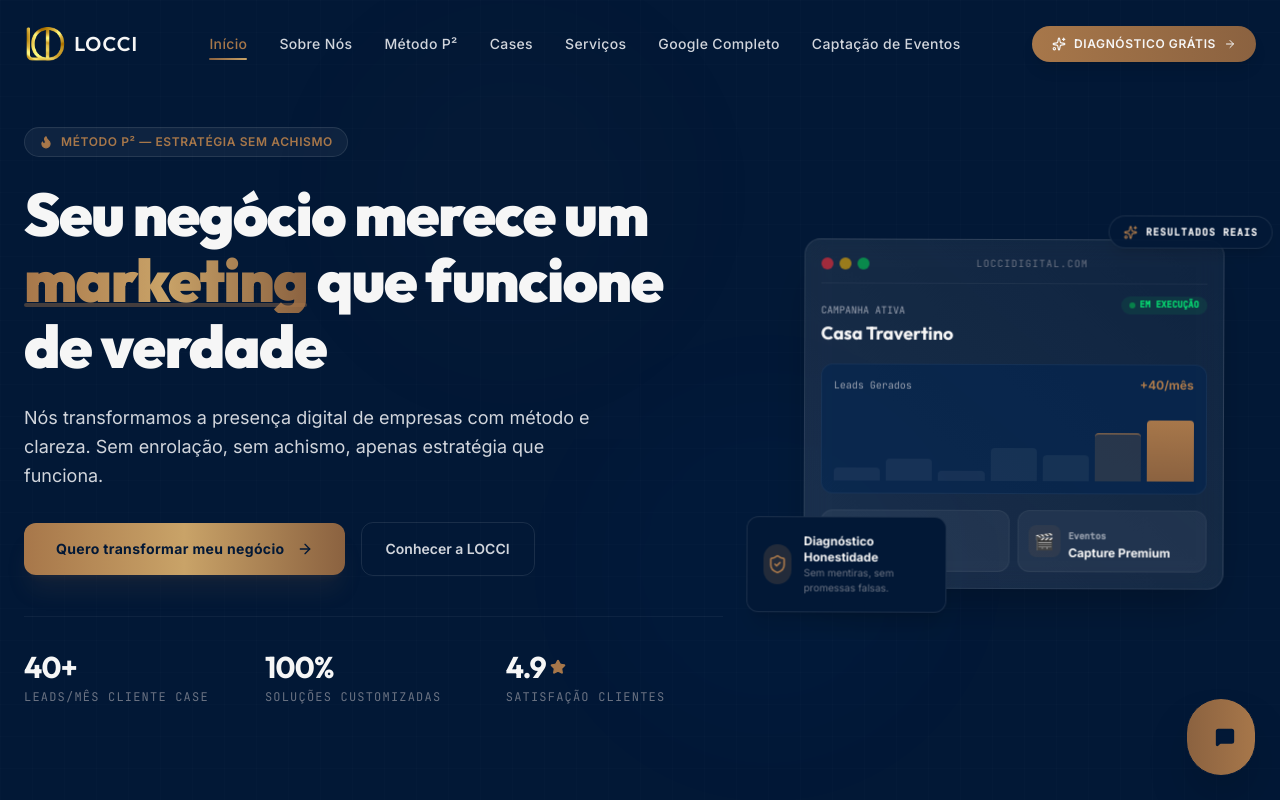
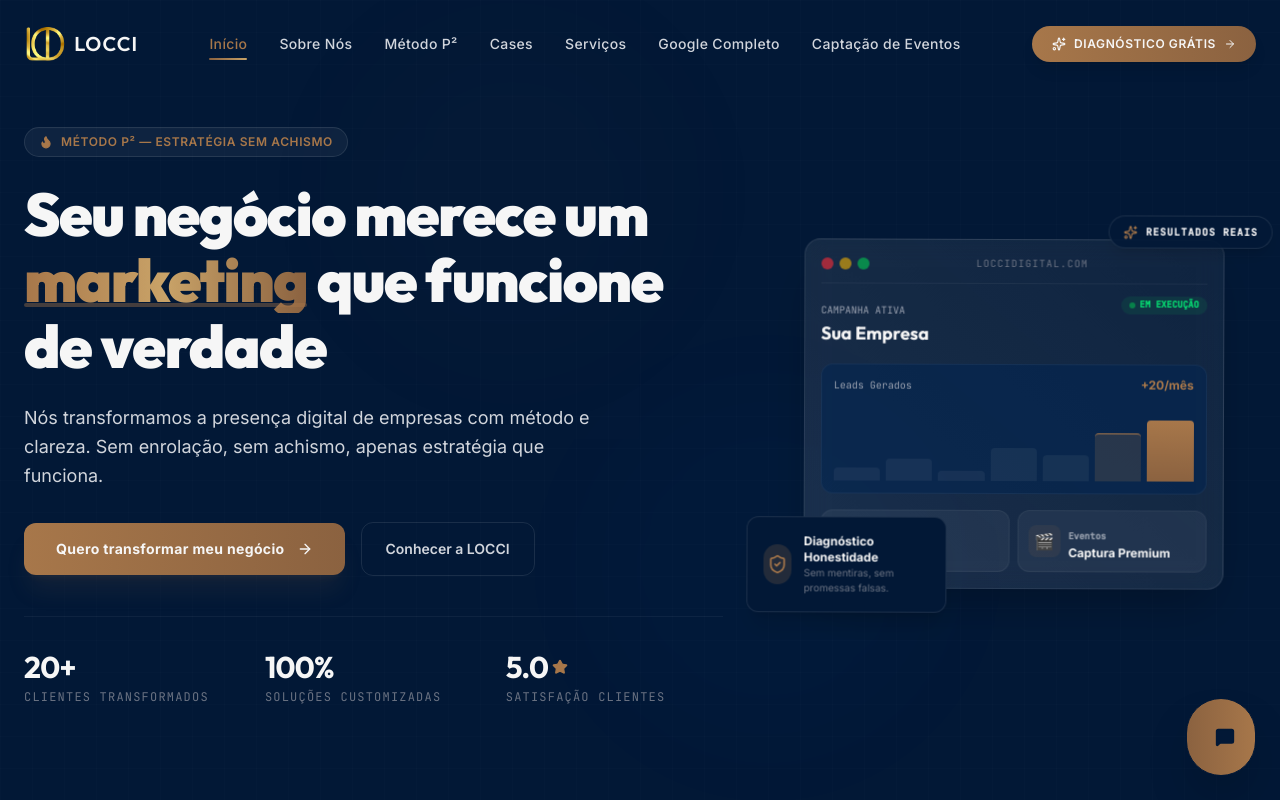
Before and after one commit to loccidigital/Site-LOCCI, a React (Vite) app: page / in a window 1280 px wide. Shown: the top 800 px of the page. Built offline with nearby package versions, Linux system fonts and the light colour scheme.

Commit message:
Update Hero.tsx

```diff
--- a/src/components/Hero.tsx
+++ b/src/components/Hero.tsx
@@ -17,7 +17,7 @@ export default function Hero({ onCtaClick }: HeroProps) {
 
       <div className="max-w-7xl mx-auto w-full grid grid-cols-1 lg:grid-cols-12 gap-12 items-center relative z-10">
 
-        {/* Left Side: Text and Strategic Framing */}
+        {/* Left Side */}
         <div className="lg:col-span-7 flex flex-col gap-6" id="hero-left-content">
 
           {/* Badge */}
@@ -52,7 +52,7 @@ export default function Hero({ onCtaClick }: HeroProps) {
           <div className="flex flex-col sm:flex-row items-stretch sm:items-center gap-4 mt-2" id="hero-actions">
             <button
               onClick={onCtaClick}
-              className="group px-8 py-4 rounded-xl text-sm font-bold tracking-wide text-navy-950 bg-gradient-to-r from-gold-500 via-gold-200 to-gold-600 hover:opacity-95 transition-all shadow-xl shadow-gold-500/10 flex items-center justify-center gap-3 cursor-pointer"
+              className="group px-8 py-4 rounded-xl text-sm font-bold tracking-wide text-white bg-gradient-to-r from-gold-500 to-gold-600 hover:opacity-95 transition-all shadow-xl shadow-gold-500/10 flex items-center justify-center gap-3 cursor-pointer"
               id="hero-cta-main"
             >
               Quero transformar meu negócio
@@ -71,8 +71,8 @@ export default function Hero({ onCtaClick }: HeroProps) {
           {/* Micro Trust Stats */}
           <div className="grid grid-cols-3 gap-6 pt-8 mt-4 border-t border-white/5" id="hero-trust">
             <div>
-              <div className="text-2xl sm:text-3xl font-display font-bold text-white tracking-tight">40+</div>
-              <p className="text-xs text-gray-500 font-mono tracking-widest uppercase mt-1">Leads/mês Cliente Case</p>
+              <div className="text-2xl sm:text-3xl font-display font-bold text-white tracking-tight">20+</div>
+              <p className="text-xs text-gray-500 font-mono tracking-widest uppercase mt-1">Clientes Transformados</p>
             </div>
             <div>
               <div className="text-2xl sm:text-3xl font-display font-bold text-white tracking-tight">100%</div>
@@ -80,7 +80,7 @@ export default function Hero({ onCtaClick }: HeroProps) {
             </div>
             <div>
               <div className="flex items-center gap-1 text-2xl sm:text-3xl font-display font-bold text-white tracking-tight">
-                4.9<Star className="w-4 h-4 text-gold-500 fill-gold-500 inline" />
+                5.0<Star className="w-4 h-4 text-gold-500 fill-gold-500 inline" />
               </div>
               <p className="text-xs text-gray-500 font-mono tracking-widest uppercase mt-1">Satisfação Clientes</p>
             </div>
@@ -88,7 +88,7 @@ export default function Hero({ onCtaClick }: HeroProps) {
 
         </div>
 
-        {/* Right Side: High fidelity interactive CSS design mockup */}
+        {/* Right Side: Dashboard Mockup */}
         <div className="lg:col-span-5 relative mt-8 lg:mt-0 animate-float" id="hero-right-mockup">
 
           {/* Main Dashboard Panel Mockup */}
@@ -110,11 +110,11 @@ export default function Hero({ onCtaClick }: HeroProps) {
               <div className="flex justify-between items-start">
                 <div>
                   <span className="text-[10px] text-gray-400 font-mono uppercase">Campanha Ativa</span>
-                  <p className="font-display font-bold text-white text-lg">Casa Travertino</p>
+                  <p className="font-display font-bold text-white text-lg">Sua Empresa</p>
                 </div>
                 <span className="px-2 py-0.5 rounded-full bg-green-500/10 text-green-400 font-mono text-[9px] font-bold flex items-center gap-1">
                   <span className="w-1.5 h-1.5 bg-green-500 rounded-full animate-pulse" />
-					EM EXECUÇÃO
+                  EM EXECUÇÃO
                 </span>
               </div>
 
@@ -123,7 +123,7 @@ export default function Hero({ onCtaClick }: HeroProps) {
                 <div className="flex justify-between items-center mb-2">
                   <span className="text-[10px] text-gray-400 font-mono">Leads Gerados</span>
                   <span className="text-xs font-bold text-gold-500 flex items-center gap-0.5">
-                    +40/mês
+                    +20/mês
                   </span>
                 </div>
 
@@ -157,7 +157,7 @@ export default function Hero({ onCtaClick }: HeroProps) {
                   </div>
                   <div>
                     <span className="text-[9px] text-gray-400 font-mono font-bold">Eventos</span>
-                    <p className="text-xs font-bold text-white">Capture Premium</p>
+                    <p className="text-xs font-bold text-white">Captura Premium</p>
                   </div>
                 </div>
               </div>
```
